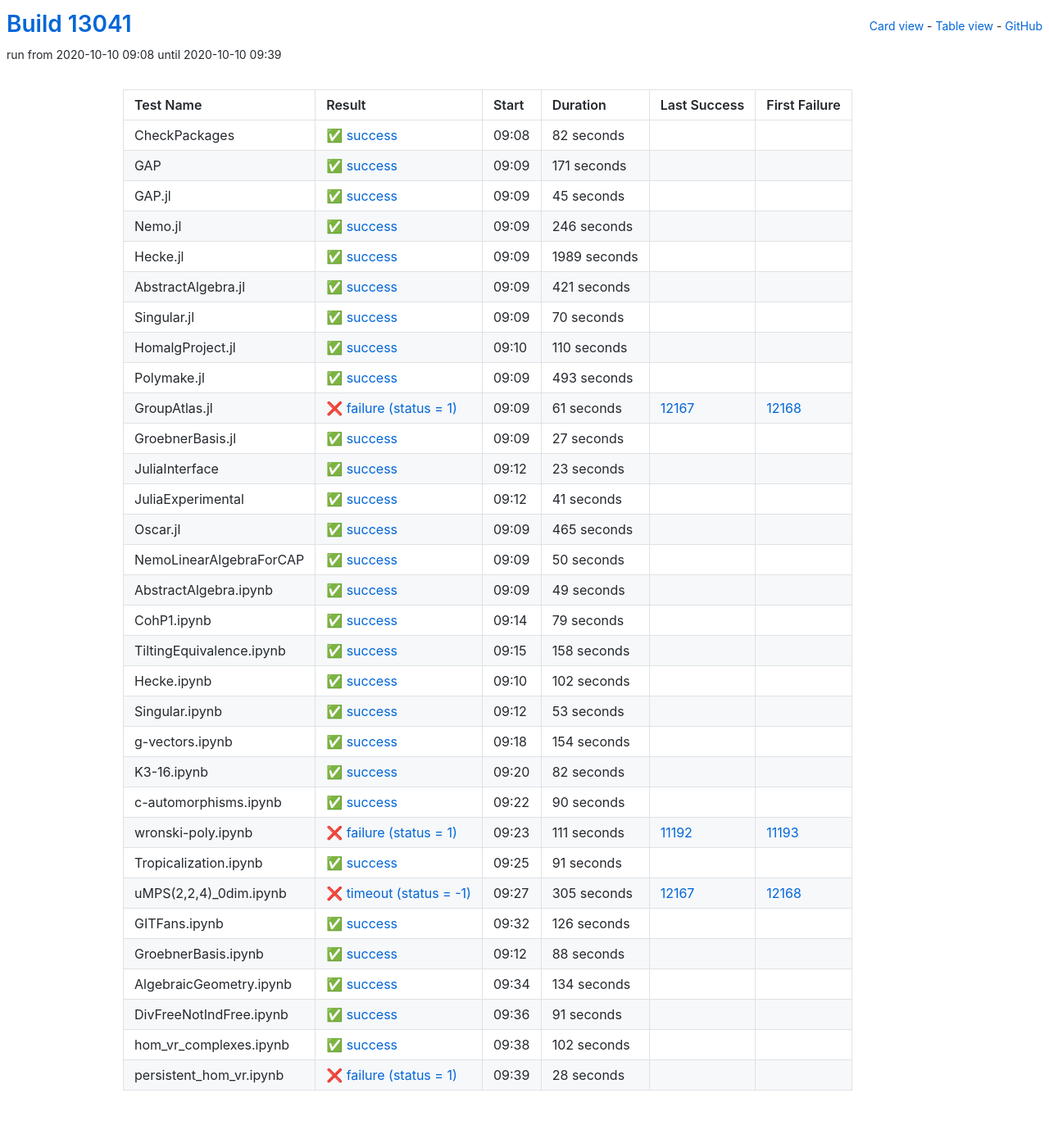
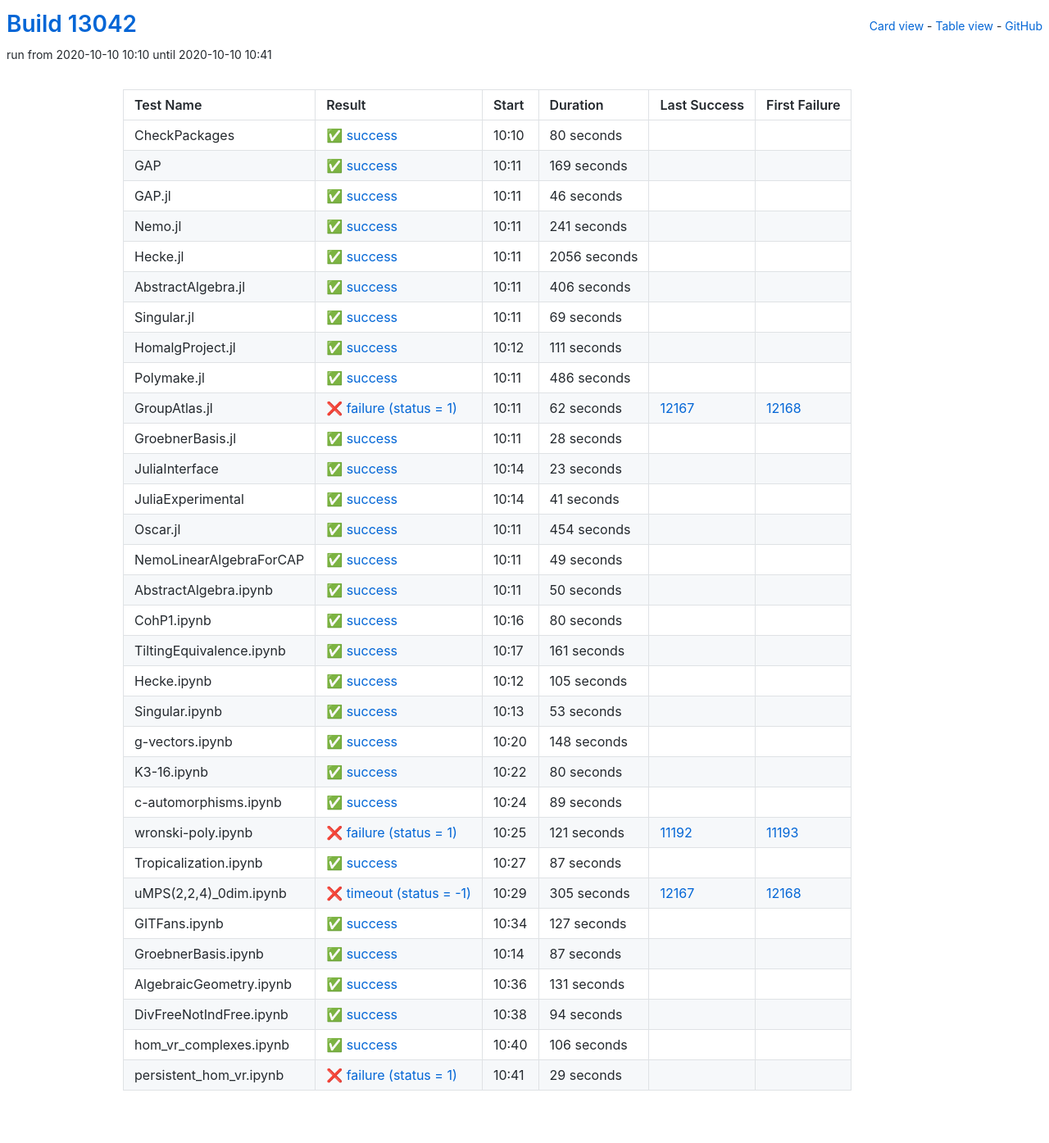
Before and after one commit to oscar-system/oscar-ci-status, a Jekyll site: the page built from table.html, in a window 1280 px wide. Shown: the whole page at 82% size. Built offline with Jekyll 4.4.1, drawn with Linux system fonts in a browser that asks for light colours.

Commit message:
Build #13042

```diff
--- a/_data/ci.yml
+++ b/_data/ci.yml
@@ -1,6 +1,6 @@
 ---
-build: 13041
-build_url: https://oscarci.mathematik.uni-kl.de/job/oscar/13041/
+build: 13042
+build_url: https://oscarci.mathematik.uni-kl.de/job/oscar/13042/
 job: oscar
 organization: oscar-system
 repo: oscar-ci-status
@@ -8,140 +8,140 @@
 tests:
 - name: CheckPackages
   id: checkpackages
-  log: https://oscarci.mathematik.uni-kl.de/job/oscar/13041/artifact/logs/build-13041/CheckPackages.log
-  start: 2020-10-10 09:08
+  log: https://oscarci.mathematik.uni-kl.de/job/oscar/13042/artifact/logs/build-13042/CheckPackages.log
+  start: 2020-10-10 10:10
   success: true
   exitcode: 0
   status: success
-  duration: 82
+  duration: 80
   last_success: false
   last_success_url:
   first_failure: false
   first_failure_url:
 - name: GAP
   id: gap
-  log: https://oscarci.mathematik.uni-kl.de/job/oscar/13041/artifact/logs/build-13041/GAP.log
-  start: 2020-10-10 09:09
+  log: https://oscarci.mathematik.uni-kl.de/job/oscar/13042/artifact/logs/build-13042/GAP.log
+  start: 2020-10-10 10:11
   success: true
   exitcode: 0
   status: success
-  duration: 171
+  duration: 169
   last_success: false
   last_success_url:
   first_failure: false
   first_failure_url:
 - name: GAP.jl
   id: gap-jl
-  log: https://oscarci.mathematik.uni-kl.de/job/oscar/13041/artifact/logs/build-13041/GAP.jl.log
-  start: 2020-10-10 09:09
+  log: https://oscarci.mathematik.uni-kl.de/job/oscar/13042/artifact/logs/build-13042/GAP.jl.log
+  start: 2020-10-10 10:11
   success: true
   exitcode: 0
   status: success
-  duration: 45
+  duration: 46
   last_success: false
   last_success_url:
   first_failure: false
   first_failure_url:
 - name: Nemo.jl
   id: nemo-jl
-  log: https://oscarci.mathematik.uni-kl.de/job/oscar/13041/artifact/logs/build-13041/Nemo.jl.log
-  start: 2020-10-10 09:09
+  log: https://oscarci.mathematik.uni-kl.de/job/oscar/13042/artifact/logs/build-13042/Nemo.jl.log
+  start: 2020-10-10 10:11
   success: true
   exitcode: 0
   status: success
-  duration: 246
+  duration: 241
   last_success: false
   last_success_url:
   first_failure: false
   first_failure_url:
 - name: Hecke.jl
   id: hecke-jl
-  log: https://oscarci.mathematik.uni-kl.de/job/oscar/13041/artifact/logs/build-13041/Hecke.jl.log
-  start: 2020-10-10 09:09
+  log: https://oscarci.mathematik.uni-kl.de/job/oscar/13042/artifact/logs/build-13042/Hecke.jl.log
+  start: 2020-10-10 10:11
   success: true
   exitcode: 0
   status: success
-  duration: 1989
+  duration: 2056
   last_success: false
   last_success_url:
   first_failure: false
   first_failure_url:
 - name: AbstractAlgebra.jl
   id: abstractalgebra-jl
-  log: https://oscarci.mathematik.uni-kl.de/job/oscar/13041/artifact/logs/build-13041/AbstractAlgebra.jl.log
-  start: 2020-10-10 09:09
+  log: https://oscarci.mathematik.uni-kl.de/job/oscar/13042/artifact/logs/build-13042/AbstractAlgebra.jl.log
+  start: 2020-10-10 10:11
   success: true
   exitcode: 0
   status: success
-  duration: 421
+  duration: 406
   last_success: false
   last_success_url:
   first_failure: false
   first_failure_url:
 - name: Singular.jl
   id: singular-jl
-  log: https://oscarci.mathematik.uni-kl.de/job/oscar/13041/artifact/logs/build-13041/Singular.jl.log
-  start: 2020-10-10 09:09
+  log: https://oscarci.mathematik.uni-kl.de/job/oscar/13042/artifact/logs/build-13042/Singular.jl.log
+  start: 2020-10-10 10:11
   success: true
   exitcode: 0
   status: success
-  duration: 70
+  duration: 69
   last_success: false
   last_success_url:
   first_failure: false
   first_failure_url:
 - name: HomalgProject.jl
   id: homalgproject-jl
-  log: https://oscarci.mathematik.uni-kl.de/job/oscar/13041/artifact/logs/build-13041/HomalgProject.jl.log
-  start: 2020-10-10 09:10
+  log: https://oscarci.mathematik.uni-kl.de/job/oscar/13042/artifact/logs/build-13042/HomalgProject.jl.log
+  start: 2020-10-10 10:12
   success: true
   exitcode: 0
   status: success
-  duration: 110
+  duration: 111
   last_success: false
   last_success_url:
   first_failure: false
   first_failure_url:
 - name: Polymake.jl
   id: polymake-jl
-  log: https://oscarci.mathematik.uni-kl.de/job/oscar/13041/artifact/logs/build-13041/Polymake.jl.log
-  start: 2020-10-10 09:09
+  log: https://oscarci.mathematik.uni-kl.de/job/oscar/13042/artifact/logs/build-13042/Polymake.jl.log
+  start: 2020-10-10 10:11
   success: true
   exitcode: 0
   status: success
-  duration: 493
+  duration: 486
   last_success: false
   last_success_url:
   first_failure: false
   first_failure_url:
 - name: GroupAtlas.jl
   id: groupatlas-jl
-  log: https://oscarci.mathematik.uni-kl.de/job/oscar/13041/artifact/logs/build-13041/GroupAtlas.jl.log
-  start: 2020-10-10 09:09
+  log: https://oscarci.mathematik.uni-kl.de/job/oscar/13042/artifact/logs/build-13042/GroupAtlas.jl.log
+  start: 2020-10-10 10:11
   success: false
   exitcode: 1
   status: failure
-  duration: 61
+  duration: 62
   last_success: 12167
   last_success_url: https://oscarci.mathematik.uni-kl.de/job/oscar/12167/
   first_failure: 12168
   first_failure_url: https://oscarci.mathematik.uni-kl.de/job/oscar/12168/
 - name: GroebnerBasis.jl
   id: groebnerbasis-jl
-  log: https://oscarci.mathematik.uni-kl.de/job/oscar/13041/artifact/logs/build-13041/GroebnerBasis.jl.log
-  start: 2020-10-10 09:09
+  log: https://oscarci.mathematik.uni-kl.de/job/oscar/13042/artifact/logs/build-13042/GroebnerBasis.jl.log
+  start: 2020-10-10 10:11
   success: true
   exitcode: 0
   status: success
-  duration: 27
+  duration: 28
   last_success: false
   last_success_url:
   first_failure: false
   first_failure_url:
 - name: JuliaInterface
   id: juliainterface
-  log: https://oscarci.mathematik.uni-kl.de/job/oscar/13041/artifact/logs/build-13041/JuliaInterface.log
-  start: 2020-10-10 09:12
+  log: https://oscarci.mathematik.uni-kl.de/job/oscar/13042/artifact/logs/build-13042/JuliaInterface.log
+  start: 2020-10-10 10:14
   success: true
   exitcode: 0
   status: success
@@ -152,8 +152,8 @@
   first_failure_url:
 - name: JuliaExperimental
   id: juliaexperimental
-  log: https://oscarci.mathematik.uni-kl.de/job/oscar/13041/artifact/logs/build-13041/JuliaExperimental.log
-  start: 2020-10-10 09:12
+  log: https://oscarci.mathematik.uni-kl.de/job/oscar/13042/artifact/logs/build-13042/JuliaExperimental.log
+  start: 2020-10-10 10:14
   success: true
   exitcode: 0
   status: success
@@ -164,20 +164,32 @@
   first_failure_url:
 - name: Oscar.jl
   id: oscar-jl
-  log: https://oscarci.mathematik.uni-kl.de/job/oscar/13041/artifact/logs/build-13041/Oscar.jl.log
-  start: 2020-10-10 09:09
+  log: https://oscarci.mathematik.uni-kl.de/job/oscar/13042/artifact/logs/build-13042/Oscar.jl.log
+  start: 2020-10-10 10:11
   success: true
   exitcode: 0
   status: success
-  duration: 465
+  duration: 454
   last_success: false
   last_success_url:
   first_failure: false
   first_failure_url:
 - name: NemoLinearAlgebraForCAP
   id: nemolinearalgebraforcap
-  log: https://oscarci.mathematik.uni-kl.de/job/oscar/13041/artifact/logs/build-13041/NemoLinearAlgebraForCAP.log
-  start: 2020-10-10 09:09
+  log: https://oscarci.mathematik.uni-kl.de/job/oscar/13042/artifact/logs/build-13042/NemoLinearAlgebraForCAP.log
+  start: 2020-10-10 10:11
+  success: true
+  exitcode: 0
+  status: success
+  duration: 49
+  last_success: false
+  last_success_url:
+  first_failure: false
+  first_failure_url:
+- name: AbstractAlgebra.ipynb
+  id: abstractalgebra-ipynb
+  log: https://oscarci.mathematik.uni-kl.de/job/oscar/13042/artifact/logs/build-13042/AbstractAlgebra.ipynb.log
+  start: 2020-10-10 10:11
   success: true
   exitcode: 0
   status: success
@@ -186,58 +198,46 @@
   last_success_url:
   first_failure: false
   first_failure_url:
-- name: AbstractAlgebra.ipynb
-  id: abstractalgebra-ipynb
-  log: https://oscarci.mathematik.uni-kl.de/job/oscar/13041/artifact/logs/build-13041/AbstractAlgebra.ipynb.log
-  start: 2020-10-10 09:09
+- name: CohP1.ipynb
+  id: cohp1-ipynb
+  log: https://oscarci.mathematik.uni-kl.de/job/oscar/13042/artifact/logs/build-13042/CohP1.ipynb.log
+  start: 2020-10-10 10:16
   success: true
   exitcode: 0
   status: success
-  duration: 49
-  last_success: false
-  last_success_url:
-  first_failure: false
-  first_failure_url:
-- name: CohP1.ipynb
-  id: cohp1-ipynb
-  log: https://oscarci.mathematik.uni-kl.de/job/oscar/13041/artifact/logs/build-13041/CohP1.ipynb.log
-  start: 2020-10-10 09:14
-  success: true
-  exitcode: 0
-  status: success
-  duration: 79
+  duration: 80
   last_success: false
   last_success_url:
   first_failure: false
   first_failure_url:
 - name: TiltingEquivalence.ipynb
   id: tiltingequivalence-ipynb
-  log: https://oscarci.mathematik.uni-kl.de/job/oscar/13041/artifact/logs/build-13041/TiltingEquivalence.ipynb.log
-  start: 2020-10-10 09:15
+  log: https://oscarci.mathematik.uni-kl.de/job/oscar/13042/artifact/logs/build-13042/TiltingEquivalence.ipynb.log
+  start: 2020-10-10 10:17
   success: true
   exitcode: 0
   status: success
-  duration: 158
+  duration: 161
   last_success: false
   last_success_url:
   first_failure: false
   first_failure_url:
 - name: Hecke.ipynb
   id: hecke-ipynb
-  log: https://oscarci.mathematik.uni-kl.de/job/oscar/13041/artifact/logs/build-13041/Hecke.ipynb.log
-  start: 2020-10-10 09:10
+  log: https://oscarci.mathematik.uni-kl.de/job/oscar/13042/artifact/logs/build-13042/Hecke.ipynb.log
+  start: 2020-10-10 10:12
   success: true
   exitcode: 0
   status: success
-  duration: 102
+  duration: 105
   last_success: false
   last_success_url:
   first_failure: false
   first_failure_url:
 - name: Singular.ipynb
   id: singular-ipynb
-  log: https://oscarci.mathematik.uni-kl.de/job/oscar/13041/artifact/logs/build-13041/Singular.ipynb.log
-  start: 2020-10-10 09:12
+  log: https://oscarci.mathematik.uni-kl.de/job/oscar/13042/artifact/logs/build-13042/Singular.ipynb.log
+  start: 2020-10-10 10:13
   success: true
   exitcode: 0
   status: success
@@ -248,68 +248,68 @@
   first_failure_url:
 - name: g-vectors.ipynb
   id: g-vectors-ipynb
-  log: https://oscarci.mathematik.uni-kl.de/job/oscar/13041/artifact/logs/build-13041/g-vectors.ipynb.log
-  start: 2020-10-10 09:18
+  log: https://oscarci.mathematik.uni-kl.de/job/oscar/13042/artifact/logs/build-13042/g-vectors.ipynb.log
+  start: 2020-10-10 10:20
   success: true
   exitcode: 0
   status: success
-  duration: 154
+  duration: 148
   last_success: false
   last_success_url:
   first_failure: false
   first_failure_url:
 - name: K3-16.ipynb
   id: k3-16-ipynb
-  log: https://oscarci.mathematik.uni-kl.de/job/oscar/13041/artifact/logs/build-13041/K3-16.ipynb.log
-  start: 2020-10-10 09:20
+  log: https://oscarci.mathematik.uni-kl.de/job/oscar/13042/artifact/logs/build-13042/K3-16.ipynb.log
+  start: 2020-10-10 10:22
   success: true
   exitcode: 0
   status: success
-  duration: 82
+  duration: 80
   last_success: false
   last_success_url:
   first_failure: false
   first_failure_url:
 - name: c-automorphisms.ipynb
   id: c-automorphisms-ipynb
-  log: https://oscarci.mathematik.uni-kl.de/job/oscar/13041/artifact/logs/build-13041/c-automorphisms.ipynb.log
-  start: 2020-10-10 09:22
+  log: https://oscarci.mathematik.uni-kl.de/job/oscar/13042/artifact/logs/build-13042/c-automorphisms.ipynb.log
+  start: 2020-10-10 10:24
   success: true
   exitcode: 0
   status: success
-  duration: 90
+  duration: 89
   last_success: false
   last_success_url:
   first_failure: false
   first_failure_url:
 - name: wronski-poly.ipynb
   id: wronski-poly-ipynb
-  log: https://oscarci.mathematik.uni-kl.de/job/oscar/13041/artifact/logs/build-13041/wronski-poly.ipynb.log
-  start: 2020-10-10 09:23
+  log: https://oscarci.mathematik.uni-kl.de/job/oscar/13042/artifact/logs/build-13042/wronski-poly.ipynb.log
+  start: 2020-10-10 10:25
   success: false
   exitcode: 1
   status: failure
-  duration: 111
+  duration: 121
   last_success: 11192
   last_success_url: https://oscarci.mathematik.uni-kl.de/job/oscar/11192/
   first_failure: 11193
   first_failure_url: https://oscarci.mathematik.uni-kl.de/job/oscar/11193/
 - name: Tropicalization.ipynb
   id: tropicalization-ipynb
-  log: https://oscarci.mathematik.uni-kl.de/job/oscar/13041/artifact/logs/build-13041/Tropicalization.ipynb.log
-  start: 2020-10-10 09:25
+  log: https://oscarci.mathematik.uni-kl.de/job/oscar/13042/artifact/logs/build-13042/Tropicalization.ipynb.log
+  start: 2020-10-10 10:27
   success: true
   exitcode: 0
   status: success
-  duration: 91
+  duration: 87
   last_success: false
   last_success_url:
   first_failure: false
   first_failure_url:
 - name: uMPS(2,2,4)_0dim.ipynb
   id: umps-2-2-4-0dim-ipynb
-  log: https://oscarci.mathematik.uni-kl.de/job/oscar/13041/artifact/logs/build-13041/uMPS-2-2-4-_0dim.ipynb.log
-  start: 2020-10-10 09:27
+  log: https://oscarci.mathematik.uni-kl.de/job/oscar/13042/artifact/logs/build-13042/uMPS-2-2-4-_0dim.ipynb.log
+  start: 2020-10-10 10:29
   success: false
   exitcode: -1
   status: timeout
@@ -320,72 +320,72 @@
   first_failure_url: https://oscarci.mathematik.uni-kl.de/job/oscar/12168/
 - name: GITFans.ipynb
   id: gitfans-ipynb
-  log: https://oscarci.mathematik.uni-kl.de/job/oscar/13041/artifact/logs/build-13041/GITFans.ipynb.log
-  start: 2020-10-10 09:32
+  log: https://oscarci.mathematik.uni-kl.de/job/oscar/13042/artifact/logs/build-13042/GITFans.ipynb.log
+  start: 2020-10-10 10:34
   success: true
   exitcode: 0
   status: success
-  duration: 126
+  duration: 127
   last_success: false
   last_success_url:
   first_failure: false
   first_failure_url:
 - name: GroebnerBasis.ipynb
   id: groebnerbasis-ipynb
-  log: https://oscarci.mathematik.uni-kl.de/job/oscar/13041/artifact/logs/build-13041/GroebnerBasis.ipynb.log
-  start: 2020-10-10 09:12
+  log: https://oscarci.mathematik.uni-kl.de/job/oscar/13042/artifact/logs/build-13042/GroebnerBasis.ipynb.log
+  start: 2020-10-10 10:14
   success: true
   exitcode: 0
   status: success
-  duration: 88
+  duration: 87
   last_success: false
   last_success_url:
   first_failure: false
   first_failure_url:
 - name: AlgebraicGeometry.ipynb
   id: algebraicgeometry-ipynb
-  log: https://oscarci.mathematik.uni-kl.de/job/oscar/13041/artifact/logs/build-13041/AlgebraicGeometry.ipynb.log
-  start: 2020-10-10 09:34
+  log: https://oscarci.mathematik.uni-kl.de/job/oscar/13042/artifact/logs/build-13042/AlgebraicGeometry.ipynb.log
+  start: 2020-10-10 10:36
   success: true
   exitcode: 0
   status: success
-  duration: 134
+  duration: 131
   last_success: false
   last_success_url:
   first_failure: false
   first_failure_url:
 - name: DivFreeNotIndFree.ipynb
   id: divfreenotindfree-ipynb
-  log: https://oscarci.mathematik.uni-kl.de/job/oscar/13041/artifact/logs/build-13041/DivFreeNotIndFree.ipynb.log
-  start: 2020-10-10 09:36
+  log: https://oscarci.mathematik.uni-kl.de/job/oscar/13042/artifact/logs/build-13042/DivFreeNotIndFree.ipynb.log
+  start: 2020-10-10 10:38
   success: true
   exitcode: 0
   status: success
-  duration: 91
+  duration: 94
   last_success: false
   last_success_url:
   first_failure: false
   first_failure_url:
 - name: hom_vr_complexes.ipynb
   id: hom-vr-complexes-ipynb
-  log: https://oscarci.mathematik.uni-kl.de/job/oscar/13041/artifact/logs/build-13041/hom_vr_complexes.ipynb.log
-  start: 2020-10-10 09:38
+  log: https://oscarci.mathematik.uni-kl.de/job/oscar/13042/artifact/logs/build-13042/hom_vr_complexes.ipynb.log
+  start: 2020-10-10 10:40
   success: true
   exitcode: 0
   status: success
-  duration: 102
+  duration: 106
   last_success: false
   last_success_url:
   first_failure: false
   first_failure_url:
 - name: persistent_hom_vr.ipynb
   id: persistent-hom-vr-ipynb
-  log: https://oscarci.mathematik.uni-kl.de/job/oscar/13041/artifact/logs/build-13041/persistent_hom_vr.ipynb.log
-  start: 2020-10-10 09:39
+  log: https://oscarci.mathematik.uni-kl.de/job/oscar/13042/artifact/logs/build-13042/persistent_hom_vr.ipynb.log
+  start: 2020-10-10 10:41
   success: false
   exitcode: 1
   status: failure
-  duration: 28
+  duration: 29
   last_success: false
   last_success_url:
   first_failure: false
```
Also changed, not shown: README.md.
